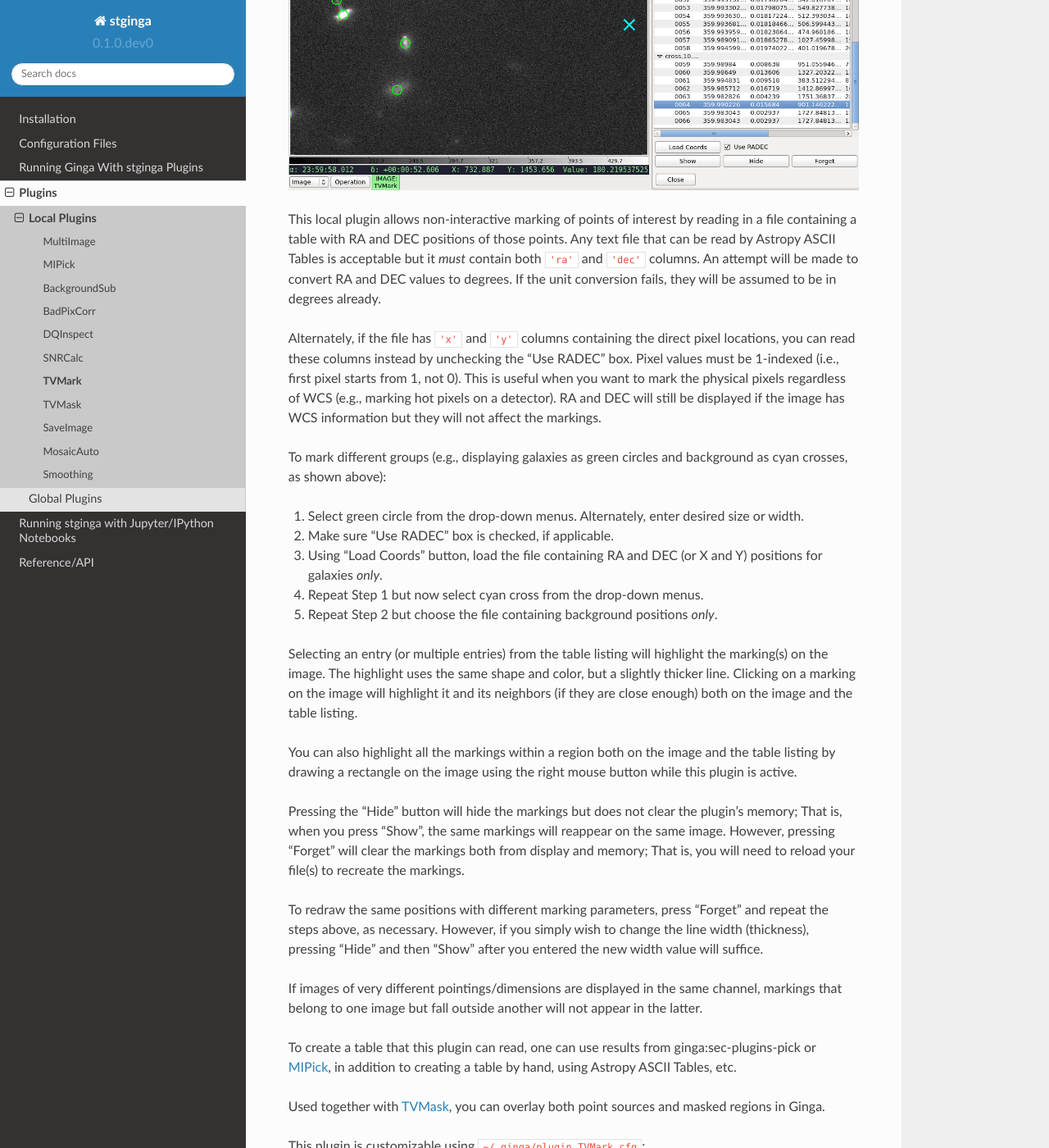
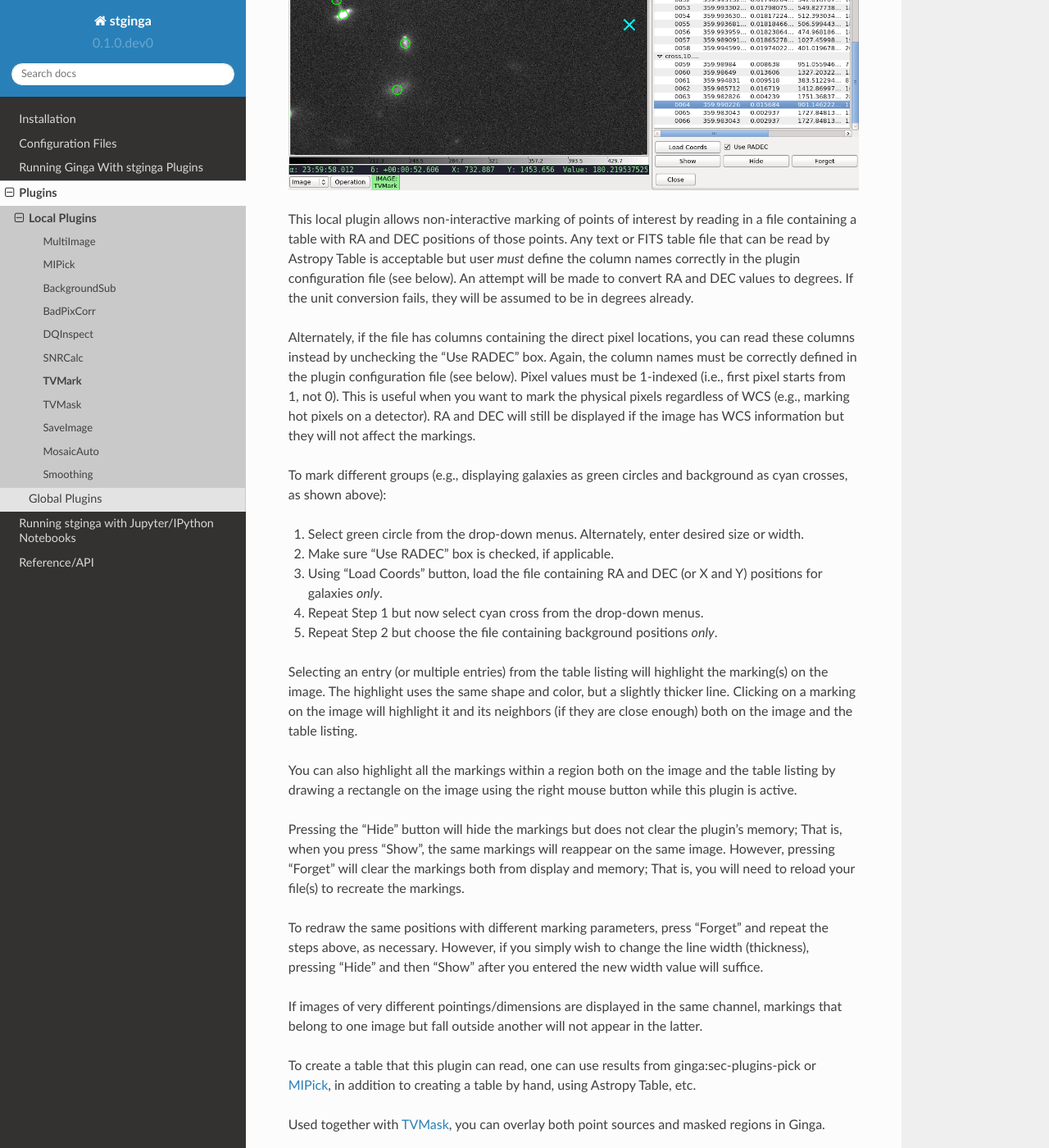
Before and after one commit to spacetelescope/stginga, a Sphinx documentation site: the page built from docs/source/plugins_manual/tvmark.rst, in a window 1280 px wide and 1400 px high, scrolled down 398 px. Shown: the whole window at 82% size. Built offline with Sphinx 7.4.7 and the Read the Docs theme 2.0.0, drawn with Linux system fonts in a browser that asks for light colours; formulas are drawn with MathJax 3; some of the changed text lies outside the part shown.

Commit message:
TVMark to read arbitrary RA/DEC and X/Y column names.

```diff
--- a/docs/source/plugins_manual/tvmark.rst
+++ b/docs/source/plugins_manual/tvmark.rst
@@ -9,15 +9,18 @@
 
 This local plugin allows non-interactive marking of points of interest by
 reading in a file containing a table with RA and DEC positions of those points.
-Any text file that can be read by :ref:`Astropy ASCII Tables <astropy:io-ascii>`
-is acceptable but it *must* contain both ``'ra'`` and ``'dec'`` columns.
+Any text or FITS table file that can be read by
+:ref:`Astropy Table <astropy:astropy-table>` is acceptable but user *must*
+define the column names correctly in the plugin configuration file (see below).
 An attempt will be made to convert RA and DEC values to degrees.
 If the unit conversion fails, they will be assumed to be in degrees already.
 
-Alternately, if the file has ``'x'`` and ``'y'`` columns containing the direct
-pixel locations, you can read these columns instead by unchecking the
-"Use RADEC" box. Pixel values must be 1-indexed (i.e., first pixel starts from
-1, not 0). This is useful when you want to mark the physical pixels regardless
+Alternately, if the file has columns containing the direct pixel locations,
+you can read these columns instead by unchecking the "Use RADEC" box.
+Again, the column names must be correctly defined in the plugin configuration
+file (see below).
+Pixel values must be 1-indexed (i.e., first pixel starts from 1, not 0).
+This is useful when you want to mark the physical pixels regardless
 of WCS (e.g., marking hot pixels on a detector). RA and DEC will still be
 displayed if the image has WCS information but they will not affect the
 markings.
@@ -60,7 +63,7 @@
 
 To create a table that this plugin can read, one can use results from
 :ref:`ginga:sec-plugins-pick` or :ref:`local-plugin-mipick`, in addition to
-creating a table by hand, using :ref:`Astropy ASCII Tables <astropy:io-ascii>`,
+creating a table by hand, using :ref:`Astropy Table <astropy:astropy-table>`,
 etc.
 
 Used together with :ref:`local-plugin-tvmask`, you can overlay both point
@@ -94,5 +97,10 @@
   #          This does not use WCS.
   use_radec = True
 
-  # Extra columns to load into table listing (case-sensitive)
+  # Columns to load into table listing (case-sensitive).
+  # Whether RA/DEC or X/Y columns are used depend on associated GUI selection.
+  ra_colname = 'ra'
+  dec_colname = 'dec'
+  x_colname = 'x'
+  y_colname = 'y'
   extra_columns = ['colname1', 'colname2']
```
Also changed, not shown: 2 other files.
